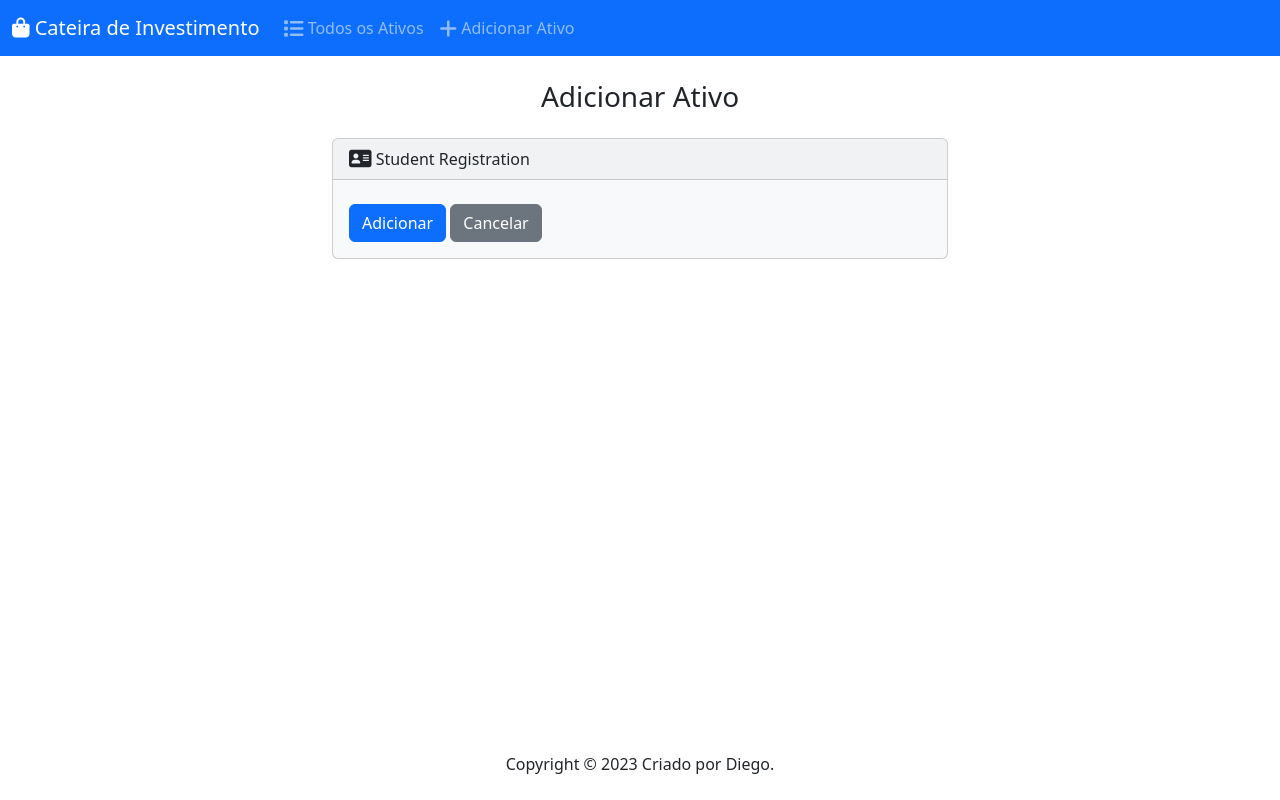
After one commit to odiegofarias/sis-calc-invest, a Django app: page /add/ in a window 1280 px wide. The commit adds this page. Run offline with Django 4.2, Linux system fonts and the light colour scheme; some libraries are stand-ins or nearby versions.

Commit message:
Criado template e view render add

```diff
--- /dev/null
+++ b/ativo/templates/ativo/add.html
@@ -0,0 +1,31 @@
+{% extends 'base.html' %}
+
+{% block body %}
+
+<h3 class="text-center m-4">Adicionar Ativo</h3>
+{% if success %}
+  <div class="alert alert-success" role="alert">
+    O novo ativo foi adicionado com sucesso
+    <a href="{% url 'index' %}" class="alert-link">Ir para Página Inicial</a>
+  </div>
+{% else %}
+  <div class="row justify-content-center">
+    <div class="col-6">
+      <div class="card bg-light mb-3">
+        <div class="card-header">
+          <i class="fa-solid fa-address-card fa-lg"></i> Student Registration
+        </div>
+        <div class="card-body">
+          <form action="{% url 'add' %}" method="POST">
+            {% csrf_token %}
+            {{ form }}
+            <button type="submit" class="btn btn-primary mt-2">Adicionar</button>
+            <a href="{% url 'index' %}" class="btn btn-secondary mt-2">Cancelar</a>
+          </form>
+        </div>
+      </div>
+    </div>
+  </div>
+{% endif %}
+
+{% endblock body %}
--- a/ativo/urls.py
+++ b/ativo/urls.py
@@ -4,4 +4,5 @@ from . import views
 
 urlpatterns = [
     path('',views.index, name='index'),
+    path('add/',views.add, name='add'),
 ]
--- a/ativo/views.py
+++ b/ativo/views.py
@@ -8,3 +8,7 @@ def index(request):
 
     }
     return render(request, 'ativo/index.html', context)
+
+
+def add(request):
+    return render(request, 'ativo/add.html')
--- a/templates/base.html
+++ b/templates/base.html
@@ -25,7 +25,7 @@
               </a>
             </li>
             <li class="nav-item">
-              <a class="nav-link" href="">
+              <a class="nav-link" href="{% url 'add' %}">
                 <i class="fa-solid fa-plus fa-lg"></i> Adicionar Ativo
               </a>
             </li>
```
